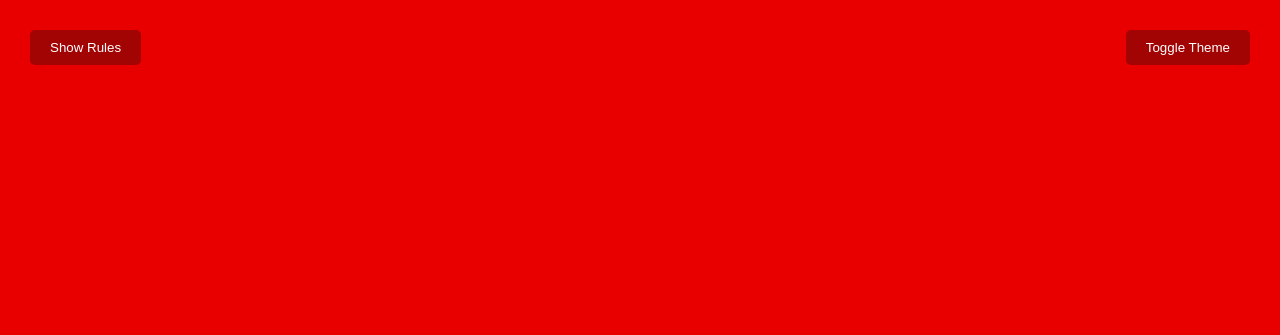
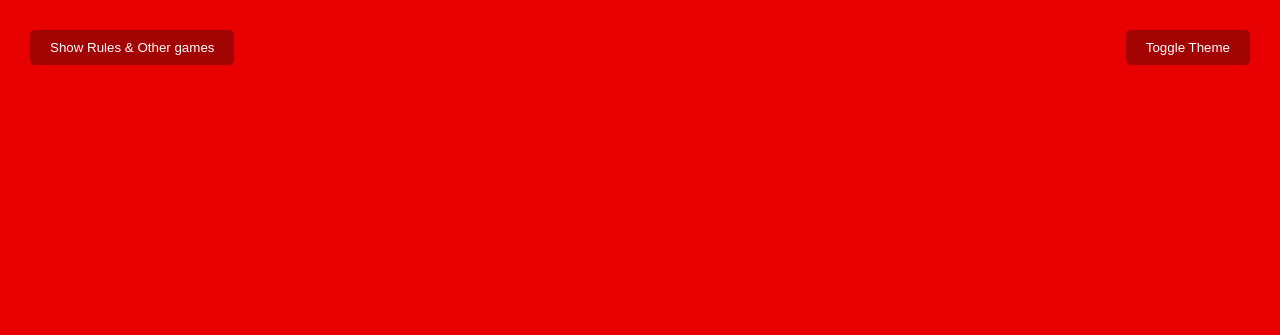
Before and after one commit to Rahaf-A/website2, a plain HTML site: page breakout.html in a window 1280 px wide. Shown: the top 335 px of the page. Drawn offline with Linux system fonts and the light colour scheme.

Commit message:
Sun, May 19, 2024, 5:39 PM -07:00

```diff
--- a/breakout.html
+++ b/breakout.html
@@ -12,14 +12,17 @@
         <button class="btn" id="start-btn">Play Game</button>
     </div>
 
-    <button id="rules-btn" class="btn rules-btn">Show Rules</button>
+    <button id="rules-btn" class="btn rules-btn">Show Rules & Other games</button>
     <div id="rules" class="rules">
         <h2>How To Play:</h2>
         <p>Use your right and left keys to move the paddle to bounce the ball up and break the blocks.</p>
         <p>If you miss the ball, your score and the blocks will reset.</p>
         <a href="breakout.html" class="link" data-description="Classic arcade game">Breakout</a>
+        <br>
         <a href="insect.html" class="link" data-description="Catch the insect game">Insect</a>
+        <br>
         <a href="hangman.html" class="link" data-description="Word guessing game">Hangman</a>
+        <br>
 
         <button id="close-btn" class="btn">Close</button>
     </div>
```
